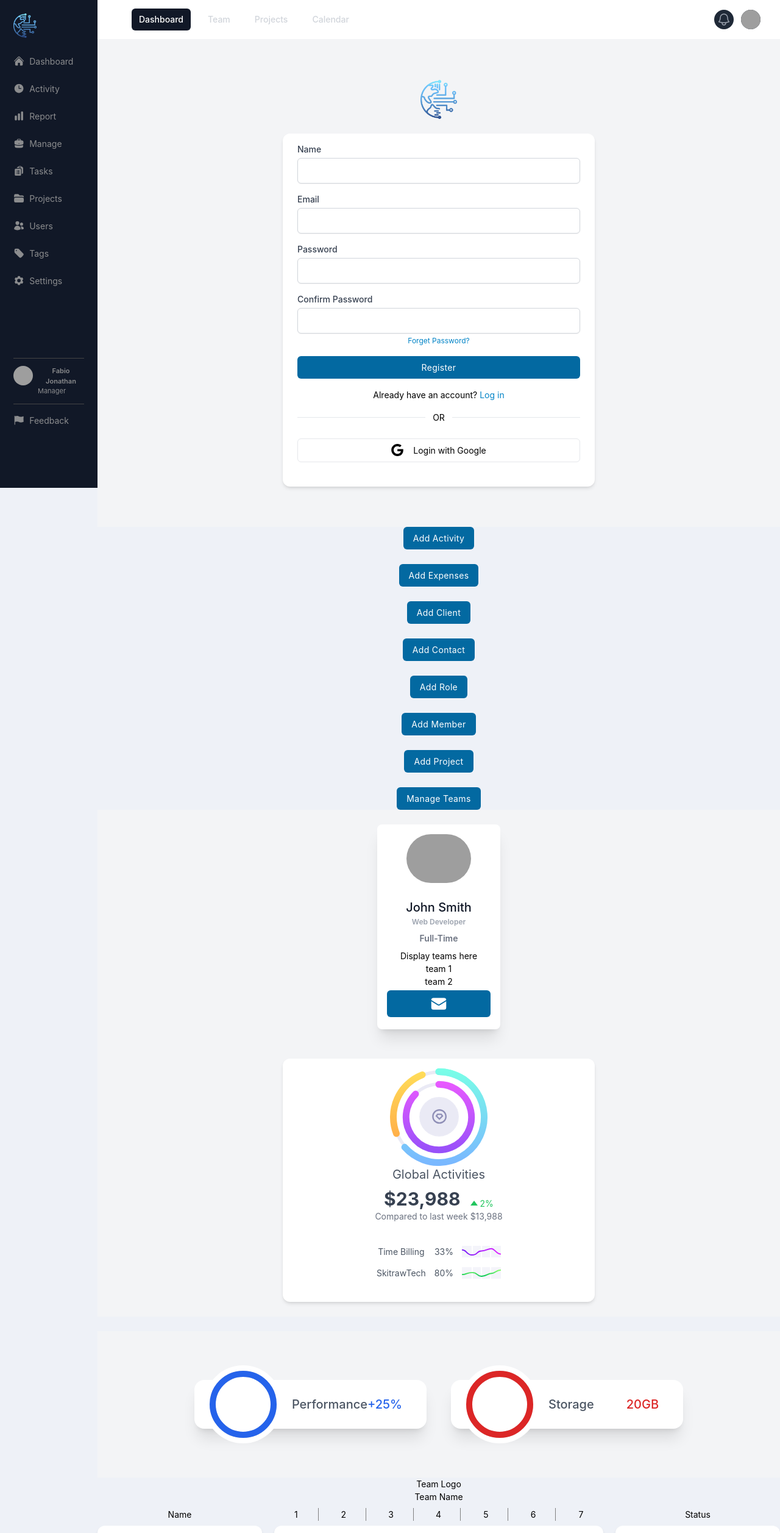
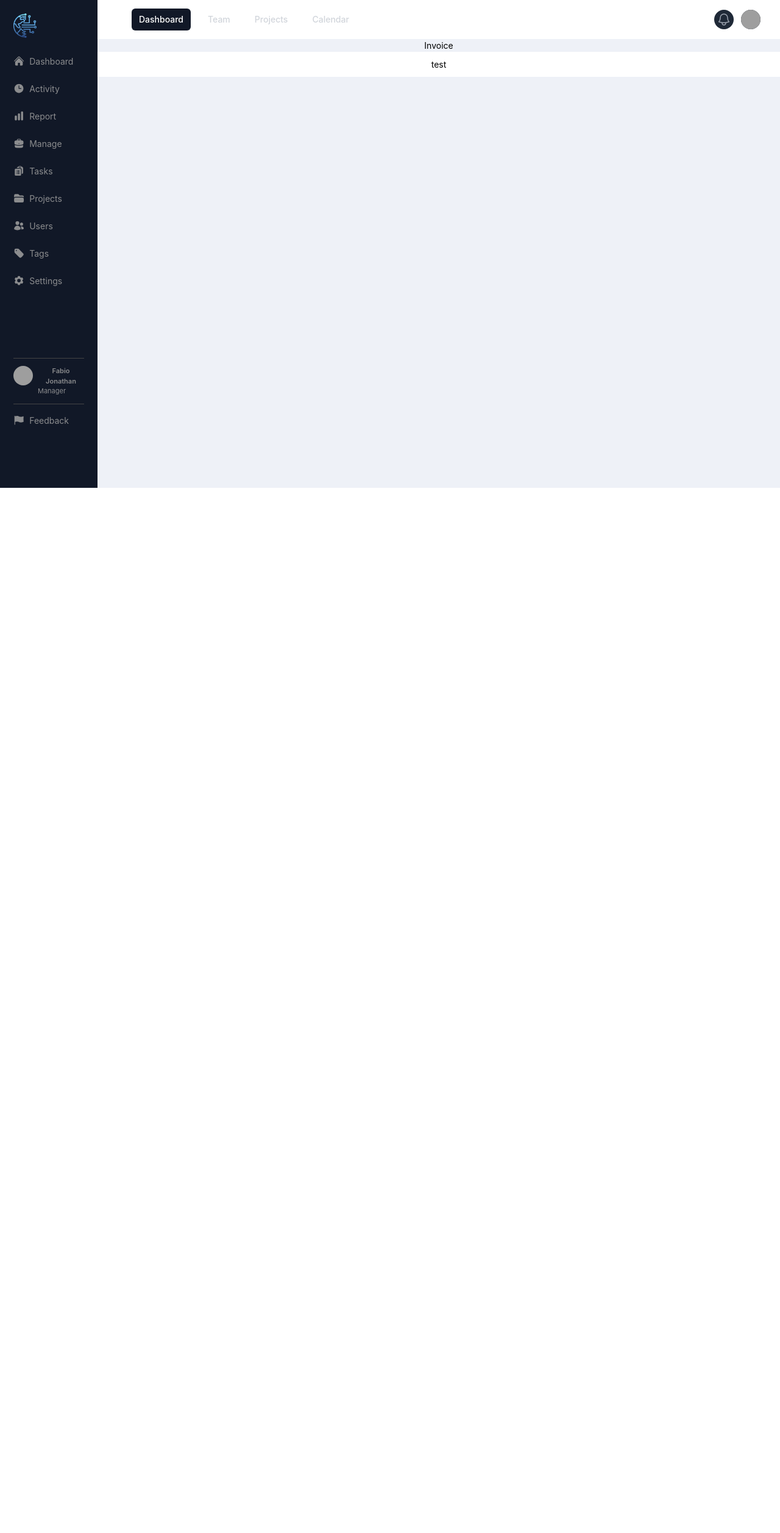
Before and after one commit to fabiojonathanarifin/time-billing, a React (Create React App) app in the folder client/: page /invoice in a window 1280 px wide. Shown: the top 2514 px of the page at 61% size. After the commit the page ends 800 px from the top, so only its background shows below. Built offline with nearby package versions, Linux system fonts and the light colour scheme; grey boxes are pictures that could not be loaded; what tailwindcss-radix would draw is missing.

Commit message:
sidebar changes

```diff
--- a/client/src/App.css
+++ b/client/src/App.css
@@ -4,9 +4,11 @@
 
 .App {
   text-align: center;
-  background-color: rgb(238, 241, 247)
+  background-color: rgb(238, 241, 247);
+  min-height: 100vh;
 }
 
 .content-margin {
+
   margin-left: 160px;
 }
--- a/client/src/App.js
+++ b/client/src/App.js
@@ -13,6 +13,8 @@ import TeamProfile from "./pages/TeamProfile/TeamProfile";
 import SubSidebar from "./layouts/SubSidebar";
 import Users from "./pages/Users/Users";
 import Project from "./pages/Project/Project";
+import Pricing from "./pages/Pricing/Pricing";
+import Invoice from "./pages/Invoice/Invoice";
 
 function App() {
   return (
@@ -23,16 +25,17 @@ function App() {
       <div className="content-margin">
         <Navbar />
         <Routes>
-          <Route path="/" element={<Login />} />
+          <Route path="/login" element={<Login />} />
+          <Route path="/register" element={<Registration />} />
+          <Route path="/dashboard" element={<Dashboard />} />
+          <Route path="/dashProfile" element={<DashProfile />} />
+          <Route path="/dashproject" element={<DashProject />} />
+          <Route path="/teamprofile" element={<TeamProfile />} />
+          <Route path="/users" element={<Users />} />
+          <Route path="/Project" element={<Project />} />
+          <Route path="/Pricing" element={<Pricing />} />
+          <Route path="/invoice" element={<Invoice />} />
         </Routes>
-        <Registration />
-        <Dashboard />
-        <DashProfile />
-        <DashProject />
-        <DashProgressBar />
-        <TeamProfile />
-        <Users />
-        <Project />
       </div>
     </div>
   );
--- a/client/src/layouts/Sidebar.jsx
+++ b/client/src/layouts/Sidebar.jsx
@@ -6,6 +6,7 @@ import {
   FlagIcon,
   BriefcaseIcon,
 } from "@heroicons/react/24/solid";
+import { Link } from "react-router-dom";
 
 function Sidebar() {
   return (
@@ -20,15 +21,12 @@ function Sidebar() {
         </div>
         <div className="w-full pb-5 mt-12 space-y-8 bg-gray-800">
           <div className="relative">
-            <HomeIcon className="sidebar-button" />
-            <div className="sidebar-button-content bg-gray-700 rounded-md">
-              <div className="sub font-semibold">Dashboard</div>
-              {/* <div className="sub mt-2 space-y-1 pl-3 font-semibold">
-                <p>Activity</p>
-                <p>Timer</p>
-                <p>Toggle</p>
-              </div> */}
-            </div>
+            <Link to="/dashboard">
+              <HomeIcon className="sidebar-button" />
+              <div className="sidebar-button-content bg-gray-700 rounded-md">
+                <div className="sub font-semibold">Dashboard</div>
+              </div>
+            </Link>
           </div>
           <div className="relative">
             <ChartBarIcon className="sidebar-button" />
--- /dev/null
+++ b/client/src/layouts/SidebarComponents.jsx
@@ -0,0 +1,12 @@
+import React from "react";
+
+function SidebarComponents(props) {
+  return (
+    <div className="wide-bar-items space-x-2 flex items-center">
+      <HomeIcon className="wide-bar-icon" />
+      <div>{props.name}</div>
+    </div>
+  );
+}
+
+export default SidebarComponents;
--- a/client/src/layouts/SubSidebar.jsx
+++ b/client/src/layouts/SubSidebar.jsx
@@ -1,5 +1,6 @@
 import "./layout.css";
 import { Menu } from "@headlessui/react";
+import { Link } from "react-router-dom";
 import {
   HomeIcon,
   ChartBarIcon,
@@ -26,41 +27,77 @@ function SubSidebar() {
         </div>
         <div className="mt-7 flex flex-col h-full justify-between">
           <div className="space-y-6 text-left font-normal text-white">
+            <div>
+              <Link to="/dashboard">
                 <div className="wide-bar-items space-x-2 flex items-center">
                   <HomeIcon className="wide-bar-icon" />
                   <div>Dashboard</div>
                 </div>
+              </Link>
+            </div>
+            <div>
+              <Link to="/activity">
                 <div className="wide-bar-items space-x-2 flex items-center">
                   <ClockIcon className="wide-bar-icon" />
                   <div>Activity</div>
                 </div>
+              </Link>
+            </div>
+            <div>
+              <Link to="/report">
                 <div className="wide-bar-items space-x-2 flex items-center">
                   <ChartBarIcon className="wide-bar-icon" />
                   <div>Report</div>
                 </div>
+              </Link>
+            </div>
+            <div>
+              <Link to="/manage">
                 <div className="wide-bar-items space-x-2 flex items-center">
                   <BriefcaseIcon className="wide-bar-icon" />
                   <div>Manage</div>
                 </div>
+              </Link>
+            </div>
+            <div>
+              <Link to="/tasks">
                 <div className="wide-bar-items space-x-2 flex items-center">
                   <ClipboardDocumentListIcon className="wide-bar-icon" />{" "}
                   <div>Tasks</div>
                 </div>
+              </Link>
+            </div>
+            <div>
+              <Link to="/projects">
                 <div className="wide-bar-items space-x-2 flex items-center">
                   <FolderIcon className="wide-bar-icon" />
                   <div>Projects</div>
                 </div>
+              </Link>
+            </div>
+            <div>
+              <Link to="/users">
                 <div className="wide-bar-items space-x-2 flex items-center">
                   <UsersIcon className="wide-bar-icon" />
                   <div>Users</div>
                 </div>
+              </Link>
+            </div>
+            <div>
+              <Link to="/tags">
                 <div className="wide-bar-items space-x-2 flex items-center">
                   <TagIcon className="wide-bar-icon" />
                   <div>Tags</div>
                 </div>
+              </Link>
+            </div>
+            <div>
+              <Link to="/settings">
                 <div className="wide-bar-items space-x-2 flex items-center">
                   <Cog6ToothIcon className="wide-bar-icon" />
                   <div>Settings</div>
+                </div>
+              </Link>
             </div>
           </div>
           <div className="space-y-4">
--- /dev/null
+++ b/client/src/pages/Invoice/Invoice.css
@@ -0,0 +1,6 @@
+.invoice-bar {
+    display: grid;
+    grid-gap: 20px;
+    background-color: white;
+    padding: 10px;
+}
--- /dev/null
+++ b/client/src/pages/Invoice/Invoice.jsx
@@ -0,0 +1,13 @@
+import React from "react";
+import "./Invoice.css";
+
+function Invoice() {
+  return (
+    <div>
+      Invoice
+      <div className="invoice-bar">test</div>
+    </div>
+  );
+}
+
+export default Invoice;
--- /dev/null
+++ b/client/src/pages/Pricing/Pricing.jsx
@@ -0,0 +1,13 @@
+import React from "react";
+
+function Pricing() {
+  return (
+    <div>
+      <div>Price 1</div>
+      <div>Price 1</div>
+      <div>Price 1</div>
+    </div>
+  );
+}
+
+export default Pricing;
```
Lines whose indentation alone changed are shown as unchanged.
